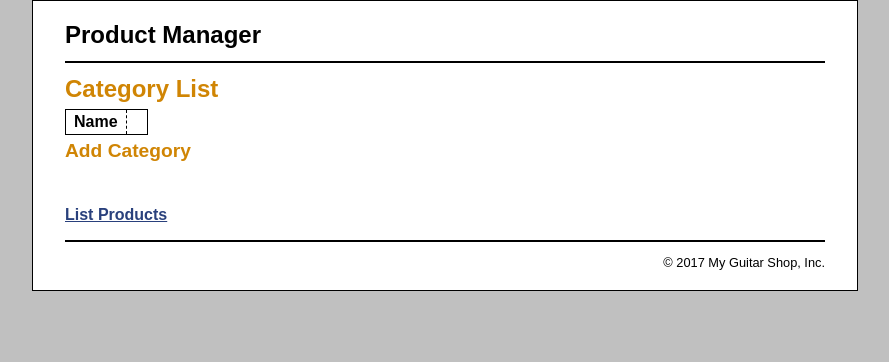
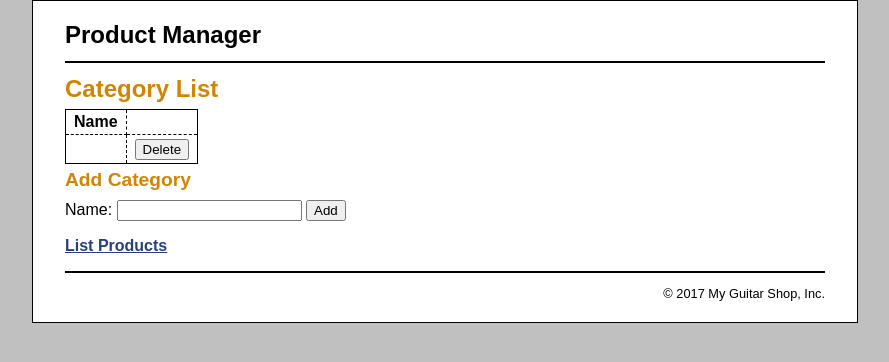
Before and after one commit to mkettani/homework4, a PHP site: page /category_list.php in a window 1280 px wide. Shown: the top 362 px of the page, without its empty margins (195-1084 px from the left). Run offline with PHP 8.4, Linux system fonts and the light colour scheme; tables that the repository leaves empty or names only in its code hold one stand-in row (values such as "Sample post"); data that the repository does not hold is empty.

Commit message:
Update category_list.php

```diff
--- a/category_list.php
+++ b/category_list.php
@@ -28,22 +28,34 @@ $statement->closeCursor();
             <th>Name</th>
             <th>&nbsp;</th>
         </tr>
-
-        <!-- add code for the rest of the table here -->
-
+        <?php foreach ($categories as $category) : ?>
+        <tr>
+            <td><?php echo $category['categoryName']; ?></td>
+            <td>
+                <form action="delete_category.php" method="post">
+                    <input type="hidden" name="category_id"
+                           value="<?php echo $category['categoryID']; ?>"/>
+                    <input type="submit" value="Delete"/>
+                </form>
+            </td>
+        </tr>
+        <?php endforeach; ?>
     </table>
 
-    <h2>Add Category</h2>
+    <h2 class="margin_top_increase">Add Category</h2>
+    <form action="add_category.php" method="post"
+          id="add_category_form">
 
-    <!-- add code for the form here -->
+        <label>Name:</label>
+        <input type="text" name="name" />
+        <input id="add_category_button" type="submit" value="Add"/>
+    </form>
 
-    <br>
     <p><a href="index.php">List Products</a></p>
 
-    </main>
-
-    <footer>
-        <p>&copy; <?php echo date("Y"); ?> My Guitar Shop, Inc.</p>
-    </footer>
+</main>
+<footer>
+    <p>&copy; <?php echo date("Y"); ?> My Guitar Shop, Inc.</p>
+</footer>
 </body>
 </html>
```
